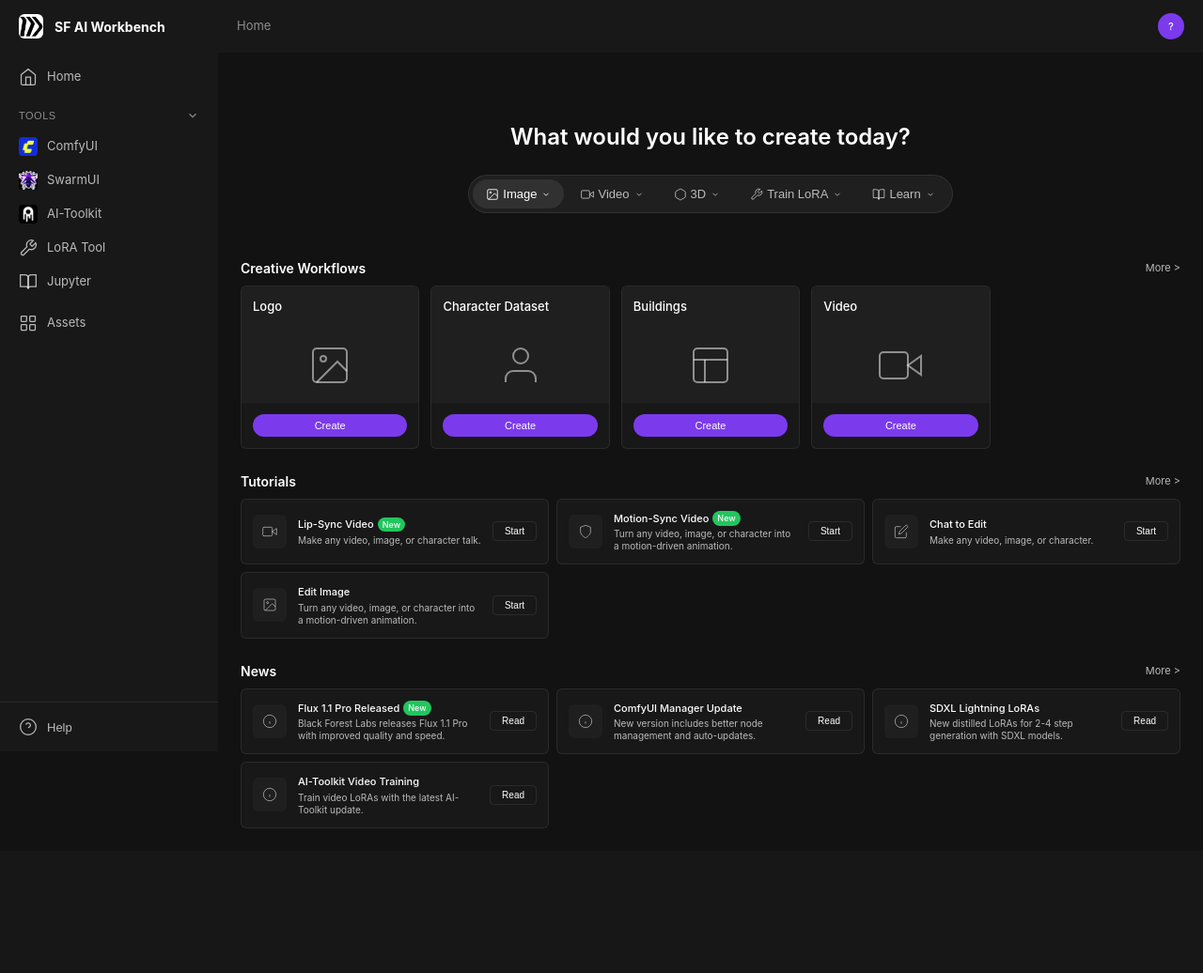
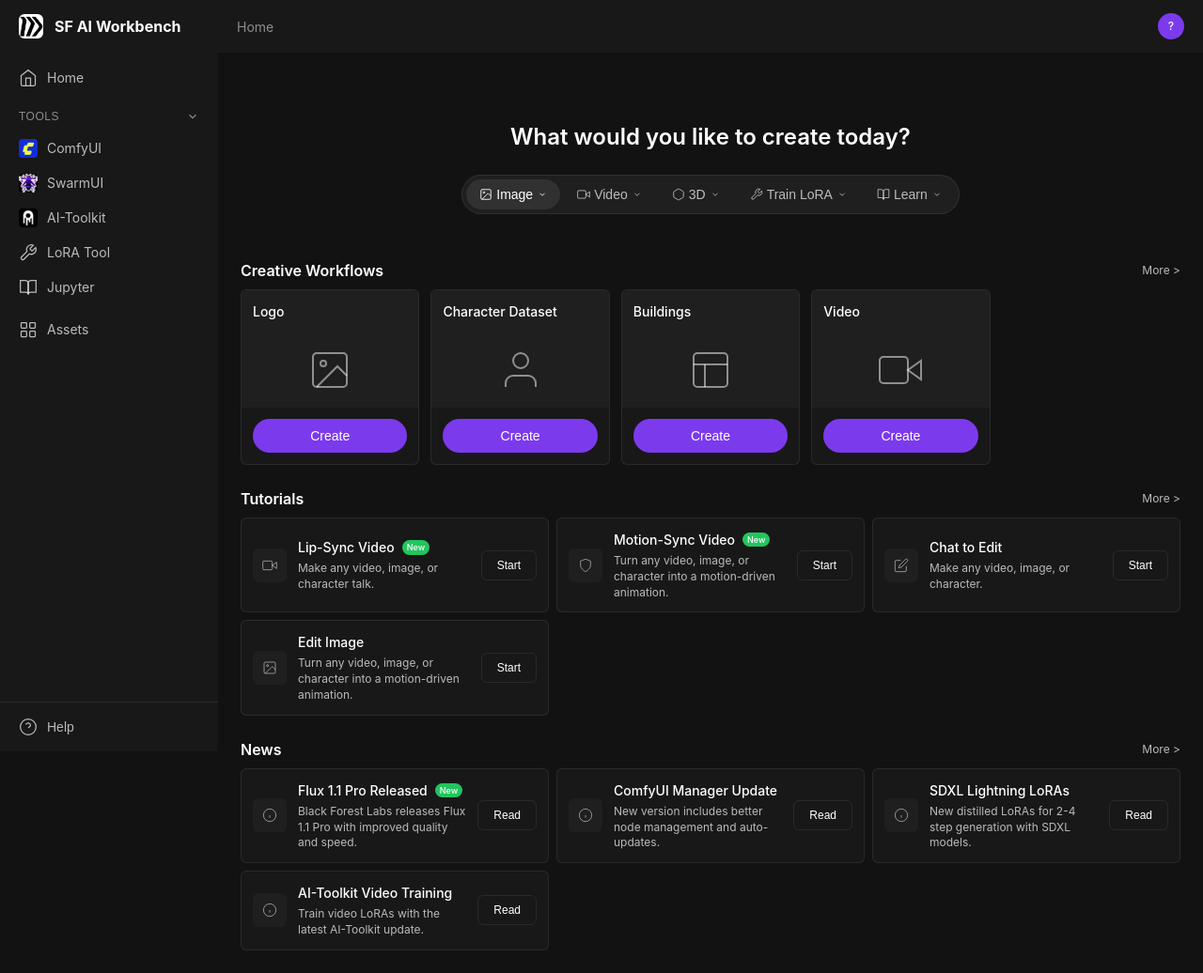
Before and after one commit to razvanmatei-sf/runpod-ggs, a Flask app: template server/templates/home.html in a window 1280 px wide. Shown: the whole page at 94% size. Before the commit the page ends 882 px from the top, so only its background shows below. Run offline with Flask 3, Linux system fonts and the light colour scheme; the template is opened without the code that fills it, so the values that code supplies are empty; parts of the project's set-up code (start-up, migrations or seed data) failed here and were passed over.

Commit message:
Fix: remove redundant tool title, hover square/active rounded, restore font sizes

```diff
--- a/server/static/css/style.css
+++ b/server/static/css/style.css
@@ -41,13 +41,13 @@
         sans-serif;
     --font-mono: "Monaco", "Menlo", "Ubuntu Mono", monospace;
 
-    /* Font Sizes - Compact like RunPod */
-    --text-xs: 11px;
-    --text-sm: 13px;
-    --text-base: 14px;
-    --text-lg: 15px;
-    --text-xl: 18px;
-    --text-2xl: 22px;
+    /* Font Sizes - Restored to readable sizes */
+    --text-xs: 12px;
+    --text-sm: 14px;
+    --text-base: 16px;
+    --text-lg: 18px;
+    --text-xl: 20px;
+    --text-2xl: 24px;
 
     /* Font Weights */
     --font-normal: 400;
@@ -314,14 +314,20 @@ a:hover {
 .nav-item:hover {
     color: var(--text-primary);
     background: var(--bg-hover);
+    /* hover stays square (no border-radius) */
 }
 
 .nav-item.active {
     color: var(--text-primary);
     background: var(--bg-active);
-    border-radius: var(--radius-md);
+    border-radius: var(--radius-md); /* active is rounded */
     margin: 0 var(--space-2);
     width: calc(100% - var(--space-4));
+}
+
+.nav-item.active:hover {
+    /* keep rounded on hover when active */
+    border-radius: var(--radius-md);
 }
 
 .nav-item.active::before {
@@ -842,12 +848,12 @@ a:hover {
 
 .workflow-card-btn {
     width: 100%;
-    padding: 6px;
+    padding: 10px;
     background: var(--accent-primary);
     border: none;
     border-radius: var(--radius-full);
     color: white;
-    font-size: var(--text-xs);
+    font-size: var(--text-sm);
     font-weight: var(--font-medium);
     cursor: pointer;
     transition: background var(--transition-fast);
@@ -904,19 +910,19 @@ a:hover {
 }
 
 .tutorial-title {
-    font-size: var(--text-xs);
+    font-size: var(--text-sm);
     font-weight: var(--font-medium);
-    margin-bottom: 2px;
+    margin-bottom: 4px;
     color: var(--text-primary);
     display: flex;
     align-items: center;
-    gap: var(--space-1);
+    gap: var(--space-2);
 }
 
 .tutorial-desc {
-    font-size: 10px;
+    font-size: var(--text-xs);
     color: var(--text-secondary);
-    line-height: 1.3;
+    line-height: 1.4;
 }
 
 .tutorial-badge {
@@ -929,12 +935,12 @@ a:hover {
 }
 
 .tutorial-btn {
-    padding: var(--space-1) var(--space-3);
+    padding: var(--space-2) var(--space-4);
     background: transparent;
     border: 1px solid var(--border-default);
-    border-radius: var(--radius-sm);
+    border-radius: var(--radius-md);
     color: var(--text-primary);
-    font-size: 10px;
+    font-size: var(--text-xs);
     font-weight: var(--font-medium);
     cursor: pointer;
     transition: all var(--transition-fast);
--- a/server/templates/tool.html
+++ b/server/templates/tool.html
@@ -1,7 +1,6 @@
 {% extends "base.html" %} {% block title %}{{ tool.name }} - SF AI Workbench{%
 endblock %} {% block content %}
 <div class="tool-header">
-    <h1 class="tool-title">{{ tool.name }}</h1>
     <span
         id="status-dot"
         class="status-dot {% if tool_status == 'running' %}running{% elif tool_status == 'starting' %}starting{% else %}stopped{% endif %}"
```
